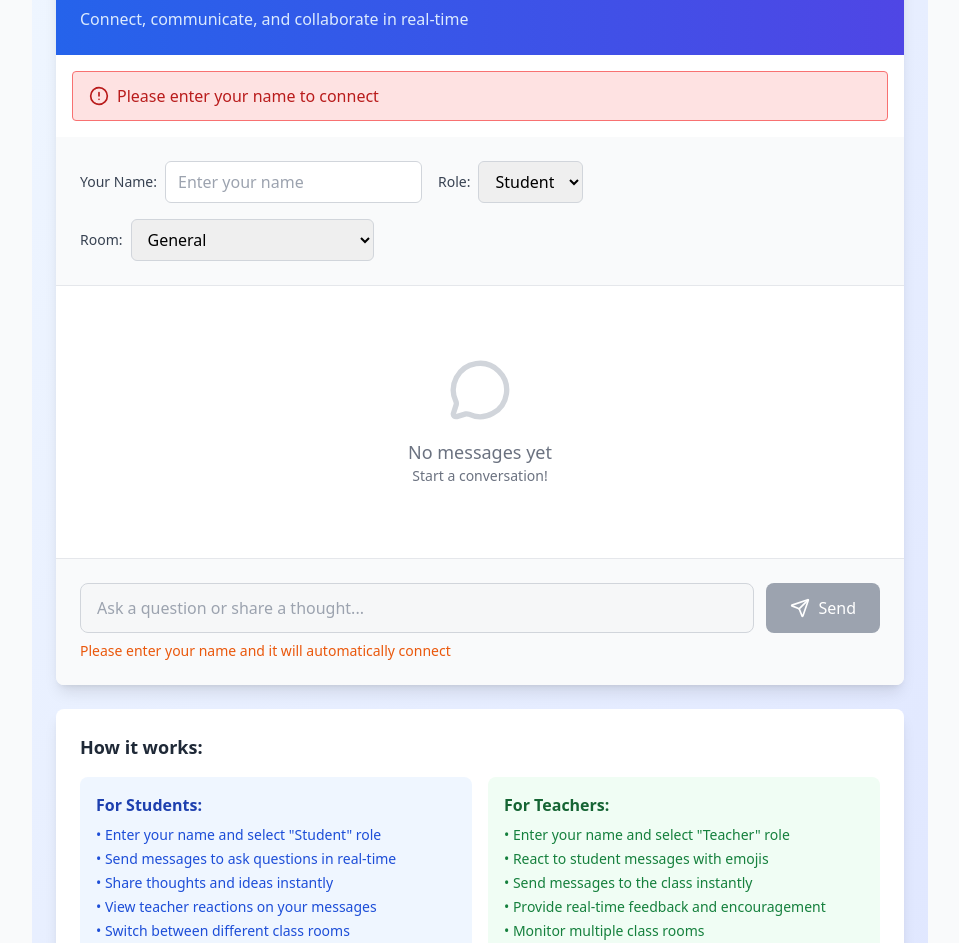
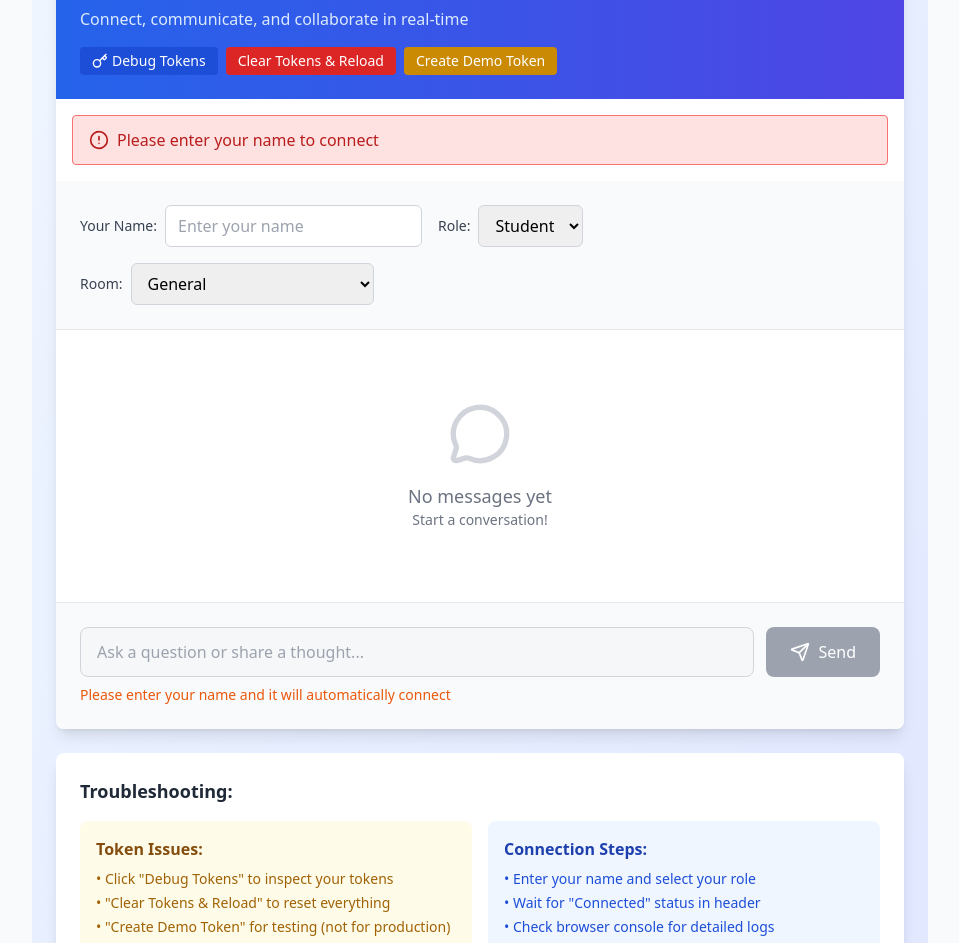
Before and after one commit to Shrishabayari/edumeet, a React (Create React App) app in the folder edumeet/client/: page /message in a window 1280 px wide. Shown: the part 81-1024 px from the top of the page, without its empty margins (160-1119 px from the left). Built offline with nearby package versions, Linux system fonts and the light colour scheme.

Commit message:
updated message--

```diff
--- a/edumeet/client/src/pages/Message.js
+++ b/edumeet/client/src/pages/Message.js
@@ -1,5 +1,5 @@
 import React, { useState, useEffect, useRef } from 'react';
-import { Send, Heart, ThumbsUp, Star, MessageCircle, User, GraduationCap, Clock, AlertCircle } from 'lucide-react';
+import { Send, Heart, ThumbsUp, Star, MessageCircle, User, GraduationCap, Clock, AlertCircle, Key } from 'lucide-react';
 import io from 'socket.io-client';
 
 const MessageBoard = () => {
@@ -12,6 +12,8 @@ const MessageBoard = () => {
   const [isLoading, setIsLoading] = useState(false);
   const [error, setError] = useState('');
   const [connectionAttempts, setConnectionAttempts] = useState(0);
+  const [tokenDebugInfo, setTokenDebugInfo] = useState('');
+  const [showTokenDebug, setShowTokenDebug] = useState(false);
 
   const socketRef = useRef(null);
   const messagesEndRef = useRef(null);
@@ -23,6 +25,95 @@ const MessageBoard = () => {
     { id: 'star', icon: Star, label: 'Star', color: 'text-yellow-500' },
   ];
 
+  // Debug function to check tokens
+  const debugTokens = () => {
+    const userToken = localStorage.getItem('userToken');
+    const teacherToken = localStorage.getItem('teacherToken');
+    const adminToken = localStorage.getItem('adminToken');
+
+    let debugInfo = 'Token Debug Info:\n';
+    debugInfo += `User Token: ${userToken ? `${userToken.substring(0, 20)}... (Length: ${userToken.length})` : 'Not found'}\n`;
+    debugInfo += `Teacher Token: ${teacherToken ? `${teacherToken.substring(0, 20)}... (Length: ${teacherToken.length})` : 'Not found'}\n`;
+    debugInfo += `Admin Token: ${adminToken ? `${adminToken.substring(0, 20)}... (Length: ${adminToken.length})` : 'Not found'}\n`;
+
+    // Try to parse the tokens
+    [userToken, teacherToken, adminToken].forEach((token, index) => {
+      const tokenNames = ['User', 'Teacher', 'Admin'];
+      if (token) {
+        try {
+          // Check if token has proper JWT structure (3 parts separated by dots)
+          const parts = token.split('.');
+          debugInfo += `${tokenNames[index]} Token Parts: ${parts.length}\n`;
+
+          if (parts.length === 3) {
+            // Try to decode the payload (second part)
+            const payload = JSON.parse(atob(parts[1]));
+            debugInfo += `${tokenNames[index]} Payload: ${JSON.stringify(payload, null, 2)}\n`;
+          } else {
+            debugInfo += `${tokenNames[index]} Token: Invalid JWT structure\n`;
+          }
+        } catch (e) {
+          debugInfo += `${tokenNames[index]} Token: Error parsing - ${e.message}\n`;
+        }
+      }
+    });
+
+    setTokenDebugInfo(debugInfo);
+    console.log(debugInfo);
+    return debugInfo;
+  };
+
+  // Get the appropriate token based on user role
+  const getToken = () => {
+    let token = null;
+
+    if (userRole === 'teacher') {
+      token = localStorage.getItem('teacherToken');
+      if (!token) {
+        token = localStorage.getItem('userToken'); // Fallback
+      }
+    } else {
+      token = localStorage.getItem('userToken');
+      if (!token) {
+        token = localStorage.getItem('teacherToken'); // Fallback
+      }
+    }
+
+    // Also check admin token as fallback
+    if (!token) {
+      token = localStorage.getItem('adminToken');
+    }
+
+    console.log(`Getting token for role: ${userRole}, Found: ${token ? 'Yes' : 'No'}`);
+
+    return token;
+  };
+
+  // Function to create a demo token for testing (remove this in production)
+  const createDemoToken = () => {
+    // Create a demo JWT token for testing
+    const header = btoa(JSON.stringify({ "alg": "HS256", "typ": "JWT" }));
+    const payload = btoa(JSON.stringify({
+      id: "demo123",
+      name: userName || "Demo User",
+      role: userRole,
+      iat: Math.floor(Date.now() / 1000),
+      exp: Math.floor(Date.now() / 1000) + (60 * 60) // 1 hour
+    }));
+    const signature = btoa("demo_signature_for_testing");
+
+    const demoToken = `${header}.${payload}.${signature}`;
+
+    if (userRole === 'teacher') {
+      localStorage.setItem('teacherToken', demoToken);
+    } else {
+      localStorage.setItem('userToken', demoToken);
+    }
+
+    console.log('Created demo token:', demoToken);
+    return demoToken;
+  };
+
   // Initialize socket connection
   useEffect(() => {
     if (!userName.trim()) {
@@ -30,11 +121,22 @@ const MessageBoard = () => {
       return;
     }
 
-    // Get token from localStorage (adjust based on your auth system)
-    const token = localStorage.getItem('userToken') || localStorage.getItem('teacherToken');
+    // Debug tokens first
+    debugTokens();
+
+    // Get token
+    let token = getToken();
 
     if (!token) {
-      setError('Please login to use the message board');
+      setError('No authentication token found. Creating demo token for testing...');
+      token = createDemoToken();
+      setError('Demo token created. This is for testing only - implement proper authentication in production.');
+    }
+
+    // Validate token format
+    if (!token.includes('.') || token.split('.').length !== 3) {
+      setError('Token appears to be malformed. Please login again.');
+      localStorage.clear(); // Clear all tokens
       return;
     }
 
@@ -43,13 +145,13 @@ const MessageBoard = () => {
       socketRef.current.disconnect();
     }
 
-    console.log('Attempting to connect with token:', token.substring(0, 20) + '...');
+    console.log('Attempting to connect with token:', token.substring(0, 30) + '...');
     console.log('User role:', userRole, 'User name:', userName);
 
     // Connect to socket with better error handling
     socketRef.current = io('http://localhost:5000', {
       auth: { token },
-      transports: ['websocket', 'polling'], // Fallback to polling if websocket fails
+      transports: ['websocket', 'polling'],
       timeout: 10000,
       forceNew: true
     });
@@ -70,7 +172,6 @@ const MessageBoard = () => {
       console.log('Socket disconnected:', reason);
       setIsConnected(false);
       if (reason === 'io server disconnect') {
-        // Server disconnected, try to reconnect
         setError('Server disconnected. Attempting to reconnect...');
       }
     });
@@ -81,9 +182,8 @@ const MessageBoard = () => {
       setIsConnected(false);
       setConnectionAttempts(prev => prev + 1);
 
-      // Show specific error messages based on the error
       if (err.message.includes('Authentication error')) {
-        setError('Authentication failed. Please login again.');
+        setError('Authentication failed. Token may be invalid. Please check token debug info.');
       } else if (err.message.includes('No token provided')) {
         setError('No authentication token found. Please login.');
       }
@@ -108,22 +208,13 @@ const MessageBoard = () => {
       setError(error.message || 'An error occurred');
     });
 
-    // Room events
-    socketRef.current.on('user-joined', (data) => {
-      console.log('User joined:', data);
-    });
-
-    socketRef.current.on('user-left', (data) => {
-      console.log('User left:', data);
-    });
-
     return () => {
       if (socketRef.current) {
         console.log('Cleaning up socket connection');
         socketRef.current.disconnect();
       }
     };
-  }, [roomId, userName]); // Re-run when roomId or userName changes
+  }, [roomId, userName, userRole]);
 
   // Auto-scroll to bottom
   const scrollToBottom = () => {
@@ -134,40 +225,62 @@ const MessageBoard = () => {
     scrollToBottom();
   }, [messages]);
 
-  // Load initial messages
-  useEffect(() => {
-    if (userName.trim()) {
-      loadMessages();
-    }
-  }, [roomId, userName]);
-
+  // Load initial messages with better error handling
   const loadMessages = async () => {
     if (!userName.trim()) return;
 
     setIsLoading(true);
     try {
-      const token = localStorage.getItem('userToken') || localStorage.getItem('teacherToken');
+      const token = getToken();
+
+      if (!token) {
+        setError('No token available for loading messages');
+        setIsLoading(false);
+        return;
+      }
+
+      console.log('Loading messages with token:', token.substring(0, 20) + '...');
+
       const response = await fetch(`http://localhost:5000/api/messages/room/${roomId}`, {
         headers: {
-          'Authorization': `Bearer ${token}`
+          'Authorization': `Bearer ${token}`,
+          'Content-Type': 'application/json'
         }
       });
+
+      console.log('Messages API response status:', response.status);
 
       if (response.ok) {
         const data = await response.json();
         console.log('Loaded messages:', data.data);
         setMessages(data.data.messages || []);
+        setError(''); // Clear any previous errors
       } else {
-        console.error('Failed to load messages:', response.status);
-        setError('Failed to load previous messages');
+        const errorData = await response.text();
+        console.error('Failed to load messages:', response.status, errorData);
+
+        if (response.status === 401) {
+          setError('Authentication failed. Token may be invalid or expired.');
+          // Clear tokens and suggest re-login
+          localStorage.clear();
+        } else {
+          setError(`Failed to load messages: ${response.status} ${errorData}`);
+        }
       }
     } catch (error) {
       console.error('Error loading messages:', error);
-      setError('Error loading messages: ' + error.message);
+      setError('Network error loading messages: ' + error.message);
     } finally {
       setIsLoading(false);
     }
   };
+
+  // Load messages when room or user changes
+  useEffect(() => {
+    if (userName.trim()) {
+      loadMessages();
+    }
+  }, [roomId, userName, userRole]);
 
   const handleSendMessage = () => {
     if (!newMessage.trim()) {
@@ -198,7 +311,7 @@ const MessageBoard = () => {
     });
 
     setNewMessage('');
-    setError(''); // Clear any previous errors
+    setError('');
   };
 
   const handleReaction = (messageId, reactionType) => {
@@ -217,14 +330,17 @@ const MessageBoard = () => {
 
   const handleRoomChange = (newRoomId) => {
     if (socketRef.current && isConnected) {
-      // Leave current room
       socketRef.current.emit('leave-room', roomId);
-      // Set new room (useEffect will handle joining)
       setRoomId(newRoomId);
-      setMessages([]); // Clear messages when changing rooms
+      setMessages([]);
     } else {
       setRoomId(newRoomId);
     }
+  };
+
+  const clearTokensAndReload = () => {
+    localStorage.clear();
+    window.location.reload();
   };
 
   return (
@@ -243,18 +359,53 @@ const MessageBoard = () => {
             </span>
           </h1>
           <p className="text-blue-100 mt-2">Connect, communicate, and collaborate in real-time</p>
+
+          {/* Debug Controls */}
+          <div className="mt-4 flex gap-2">
+            <button
+              onClick={() => setShowTokenDebug(!showTokenDebug)}
+              className="px-3 py-1 bg-blue-700 hover:bg-blue-800 rounded text-sm flex items-center gap-1"
+            >
+              <Key className="h-4 w-4" />
+              Debug Tokens
+            </button>
+            <button
+              onClick={clearTokensAndReload}
+              className="px-3 py-1 bg-red-600 hover:bg-red-700 rounded text-sm"
+            >
+              Clear Tokens & Reload
+            </button>
+            <button
+              onClick={createDemoToken}
+              className="px-3 py-1 bg-yellow-600 hover:bg-yellow-700 rounded text-sm"
+            >
+              Create Demo Token
+            </button>
+          </div>
         </div>
+
+        {/* Token Debug Info */}
+        {showTokenDebug && (
+          <div className="bg-gray-100 border-b p-4">
+            <h3 className="font-semibold mb-2">Token Debug Information:</h3>
+            <pre className="text-xs bg-white p-2 rounded border overflow-auto max-h-40">
+              {tokenDebugInfo || 'Click "Debug Tokens" to see token information'}
+            </pre>
+          </div>
+        )}
 
         {/* Error Display */}
         {error && (
-          <div className="bg-red-100 border border-red-400 text-red-700 px-4 py-3 m-4 rounded flex items-center gap-2">
-            <AlertCircle className="h-5 w-5" />
-            {error}
-            {connectionAttempts > 0 && (
-              <span className="ml-auto text-sm">
-                (Attempt {connectionAttempts})
-              </span>
-            )}
+          <div className="bg-red-100 border border-red-400 text-red-700 px-4 py-3 m-4 rounded flex items-start gap-2">
+            <AlertCircle className="h-5 w-5 flex-shrink-0 mt-0.5" />
+            <div className="flex-1">
+              <div>{error}</div>
+              {connectionAttempts > 0 && (
+                <div className="text-sm mt-1 text-red-600">
+                  Connection attempts: {connectionAttempts}
+                </div>
+              )}
+            </div>
           </div>
         )}
 
@@ -269,7 +420,7 @@ const MessageBoard = () => {
                 onChange={(e) => setUserName(e.target.value)}
                 className="px-3 py-2 border border-gray-300 rounded-md focus:outline-none focus:ring-2 focus:ring-blue-500"
                 placeholder="Enter your name"
-                disabled={isConnected} // Disable when connected to prevent confusion
+                disabled={isConnected}
               />
             </div>
 
@@ -279,7 +430,7 @@ const MessageBoard = () => {
                 value={userRole}
                 onChange={(e) => setUserRole(e.target.value)}
                 className="px-3 py-2 border border-gray-300 rounded-md focus:outline-none focus:ring-2 focus:ring-blue-500"
-                disabled={isConnected} // Disable when connected
+                disabled={isConnected}
               >
                 <option value="student">Student</option>
                 <option value="teacher">Teacher</option>
@@ -376,7 +527,6 @@ const MessageBoard = () => {
                       </div>
                     )}
 
-                    {/* Display reactions for all users */}
                     {message.role === 'student' && message.reactions && Object.keys(message.reactions).length > 0 && (
                       <div className="flex gap-1 ml-auto">
                         {Object.entries(message.reactions).map(([reactionId, count]) => {
@@ -431,34 +581,32 @@ const MessageBoard = () => {
           )}
 
           {userRole === 'teacher' && isConnected && (
-            <p className="text-sm text-green-600 mt-2">As a teacher, you can react to student messages with hearts, thumbs up, or stars</p>
+            <p className="text-sm text-green-600 mt-2">As a teacher, you can react to student messages</p>
           )}
         </div>
       </div>
 
       {/* Instructions */}
       <div className="mt-6 bg-white rounded-lg shadow-lg p-6">
-        <h2 className="text-lg font-semibold mb-4 text-gray-800">How it works:</h2>
+        <h2 className="text-lg font-semibold mb-4 text-gray-800">Troubleshooting:</h2>
         <div className="grid md:grid-cols-2 gap-4">
-          <div className="bg-blue-50 p-4 rounded-lg">
-            <h3 className="font-semibold text-blue-800 mb-2">For Students:</h3>
-            <ul className="text-sm text-blue-700 space-y-1">
-              <li>• Enter your name and select "Student" role</li>
-              <li>• Send messages to ask questions in real-time</li>
-              <li>• Share thoughts and ideas instantly</li>
-              <li>• View teacher reactions on your messages</li>
-              <li>• Switch between different class rooms</li>
+          <div className="bg-yellow-50 p-4 rounded-lg">
+            <h3 className="font-semibold text-yellow-800 mb-2">Token Issues:</h3>
+            <ul className="text-sm text-yellow-700 space-y-1">
+              <li>• Click "Debug Tokens" to inspect your tokens</li>
+              <li>• "Clear Tokens & Reload" to reset everything</li>
+              <li>• "Create Demo Token" for testing (not for production)</li>
+              <li>• Ensure you're properly logged in with a valid JWT token</li>
             </ul>
           </div>
 
-          <div className="bg-green-50 p-4 rounded-lg">
-            <h3 className="font-semibold text-green-800 mb-2">For Teachers:</h3>
-            <ul className="text-sm text-green-700 space-y-1">
-              <li>• Enter your name and select "Teacher" role</li>
-              <li>• React to student messages with emojis</li>
-              <li>• Send messages to the class instantly</li>
-              <li>• Provide real-time feedback and encouragement</li>
-              <li>• Monitor multiple class rooms</li>
+          <div className="bg-blue-50 p-4 rounded-lg">
+            <h3 className="font-semibold text-blue-800 mb-2">Connection Steps:</h3>
+            <ul className="text-sm text-blue-700 space-y-1">
+              <li>• Enter your name and select your role</li>
+              <li>• Wait for "Connected" status in header</li>
+              <li>• Check browser console for detailed logs</li>
+              <li>• Try refreshing if connection fails</li>
             </ul>
           </div>
         </div>
```
